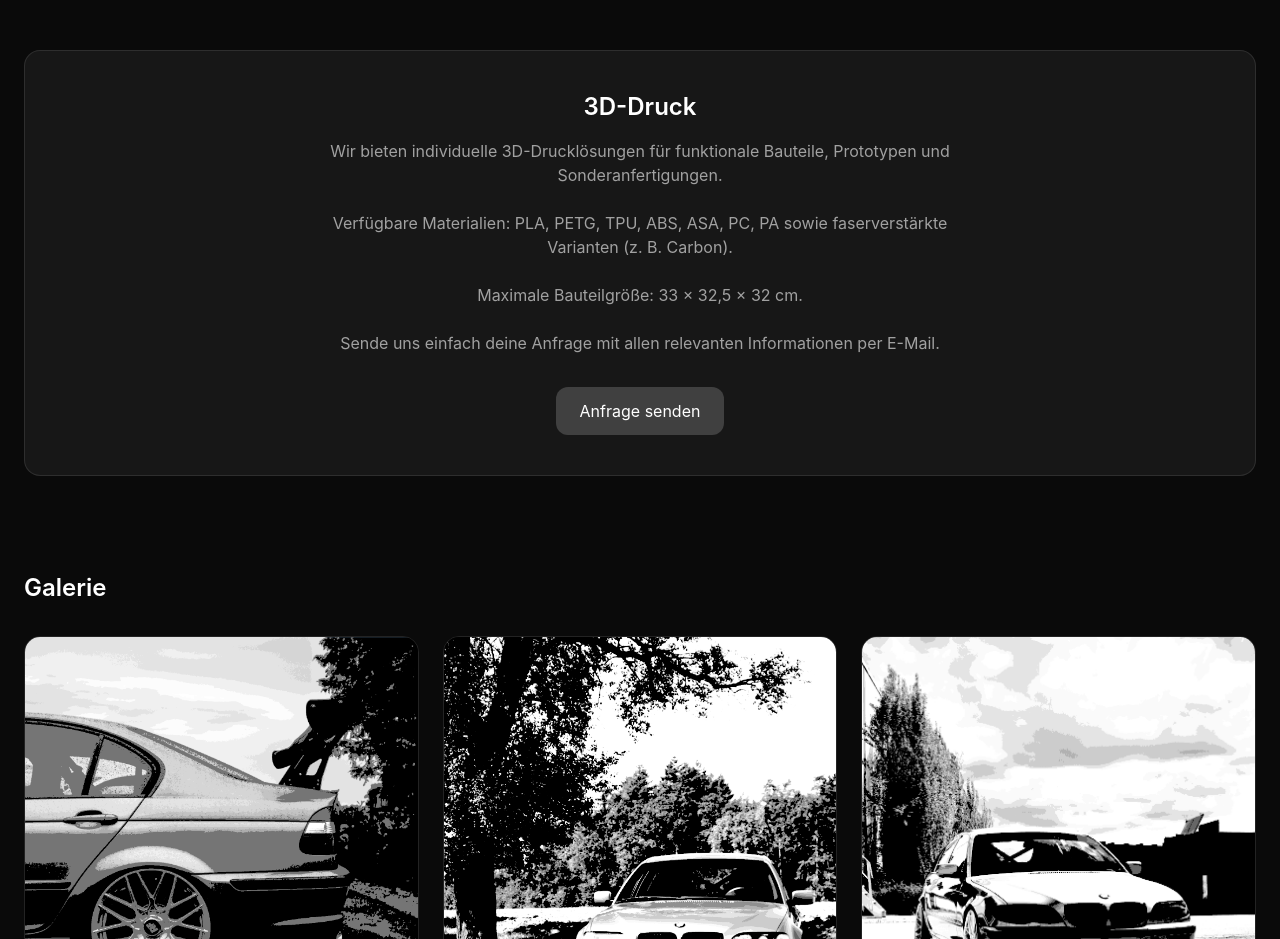
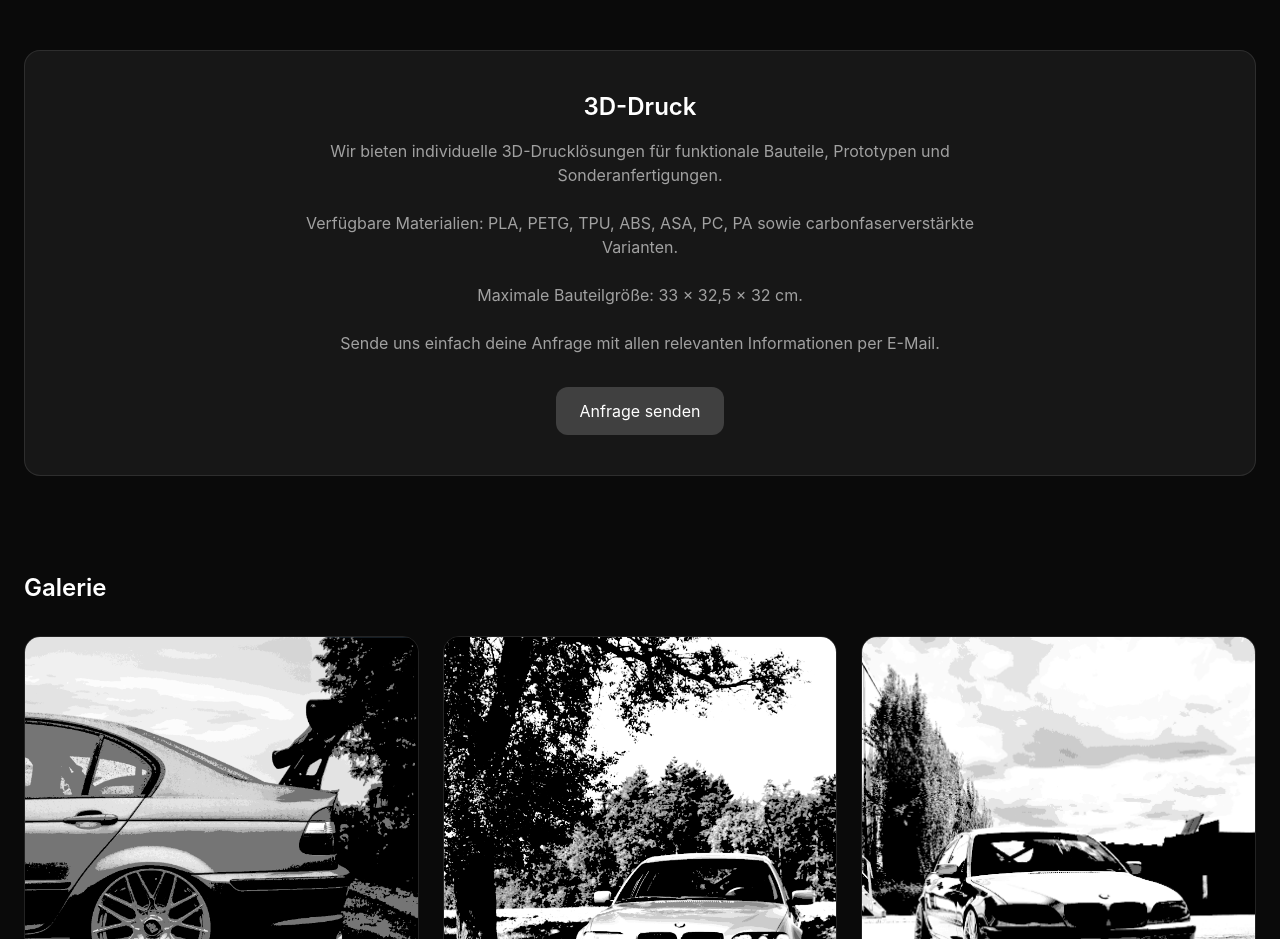
Before and after one commit to WernerG98/glueck-engineering, a React (Vite) app: page / in a window 1280 px wide. Shown: the part 1740-2679 px from the top of the page. Built offline with nearby package versions, Linux system fonts and the light colour scheme.

Commit message:
Update App.jsx

```diff
--- a/src/App.jsx
+++ b/src/App.jsx
@@ -196,7 +196,7 @@ Viele Grüße`;
               Prototypen und Sonderanfertigungen.
               <br /><br />
               Verfügbare Materialien: PLA, PETG, TPU, ABS, ASA, PC, PA sowie
-              faserverstärkte Varianten (z. B. Carbon).
+              carbonfaserverstärkte Varianten.
               <br /><br />
               Maximale Bauteilgröße: 33 × 32,5 × 32 cm.
               <br /><br />
```
